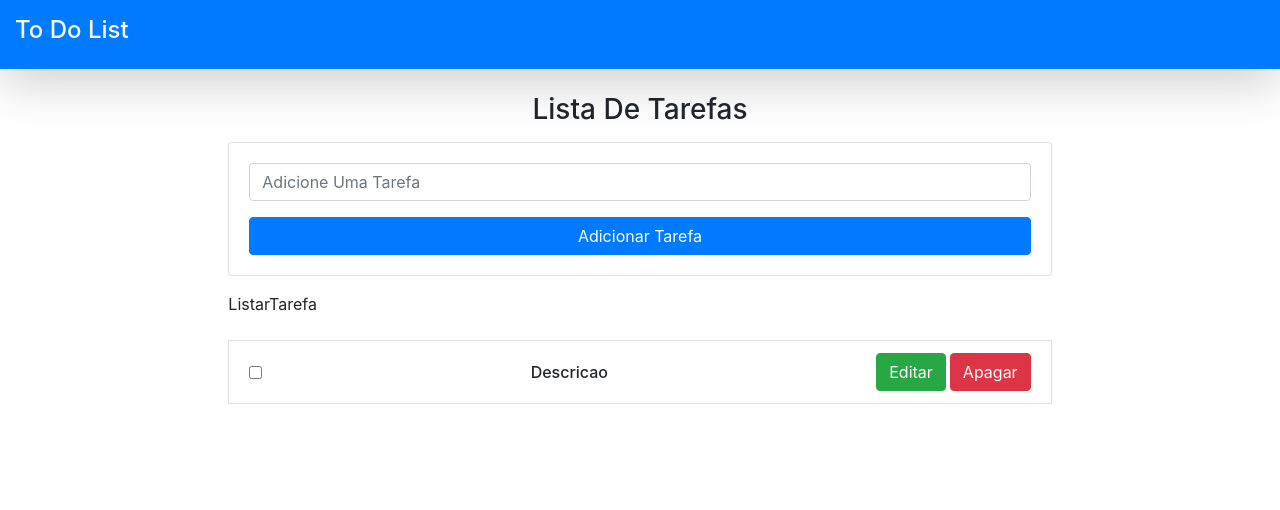
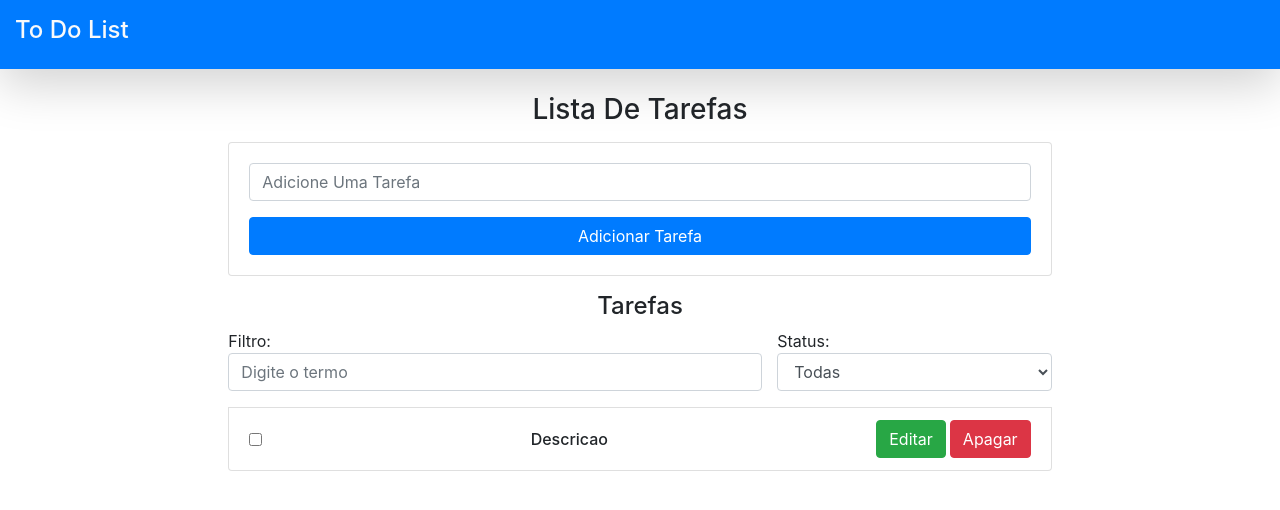
Before and after one commit to LeoniTeixeira/desafio_frontend, a React (Create React App) app: page / in a window 1280 px wide. Shown: the top 510 px of the page. Built offline with nearby package versions, Linux system fonts and the light colour scheme.

Commit message:
Criado o filtro para tarefas

```diff
--- a/src/components/ListarTarefa.js
+++ b/src/components/ListarTarefa.js
@@ -4,10 +4,24 @@ import Tarefa from './Tarefa';
 export default class ListarTarefa extends Component {
     render() {
         return (
-            <div>
-                ListarTarefa
+            <ul className='list-group'>
+                <h4 className='text-capitalize text-center'>Tarefas</h4>
+
+                <form className='d-flex flex-wrap px-0 mx-0'>
+                    <label className='col-8 pl-0' >Filtro:
+                        <input type="text" className='form-control' id="filtro" placeholder="Digite o termo"></input>
+                    </label>
+                    <label className='col-4 px-0'> Status:
+                        <select className='form-control'>
+                            <option>Todas</option>
+                            <option>Feitas</option>
+                            <option>Pendentes</option>
+                        </select>
+                    </label>
+                </form>
+
                 <Tarefa/>
-            </div>
+            </ul>
         )
     }
 }
--- a/src/components/Tarefa.js
+++ b/src/components/Tarefa.js
@@ -4,14 +4,14 @@ export default class Tarefa extends Component {
     render() {
         return (
             <li className='list-group-item text-capitalize d-flex
-              justify-content-between my-4 flex-wrap'>
+              flex-wrap justify-content-between my-2'>
                 <input type="checkbox" className='my-auto'/>
                 <h6 className='my-auto'>descricao</h6>
-                <div className='my-auto'>
+                <div >
                     <button type='submit' className='btn btn-success
-                      my-auto text-capitalize'>editar</button>
+                      text-capitalize'>editar</button>
                     <button type='submit' className='btn btn-danger
-                      ml-1 my-auto text-capitalize'>Apagar</button>
+                      ml-1 text-capitalize'>apagar</button>
                 </div>
             </li>
         )
```
